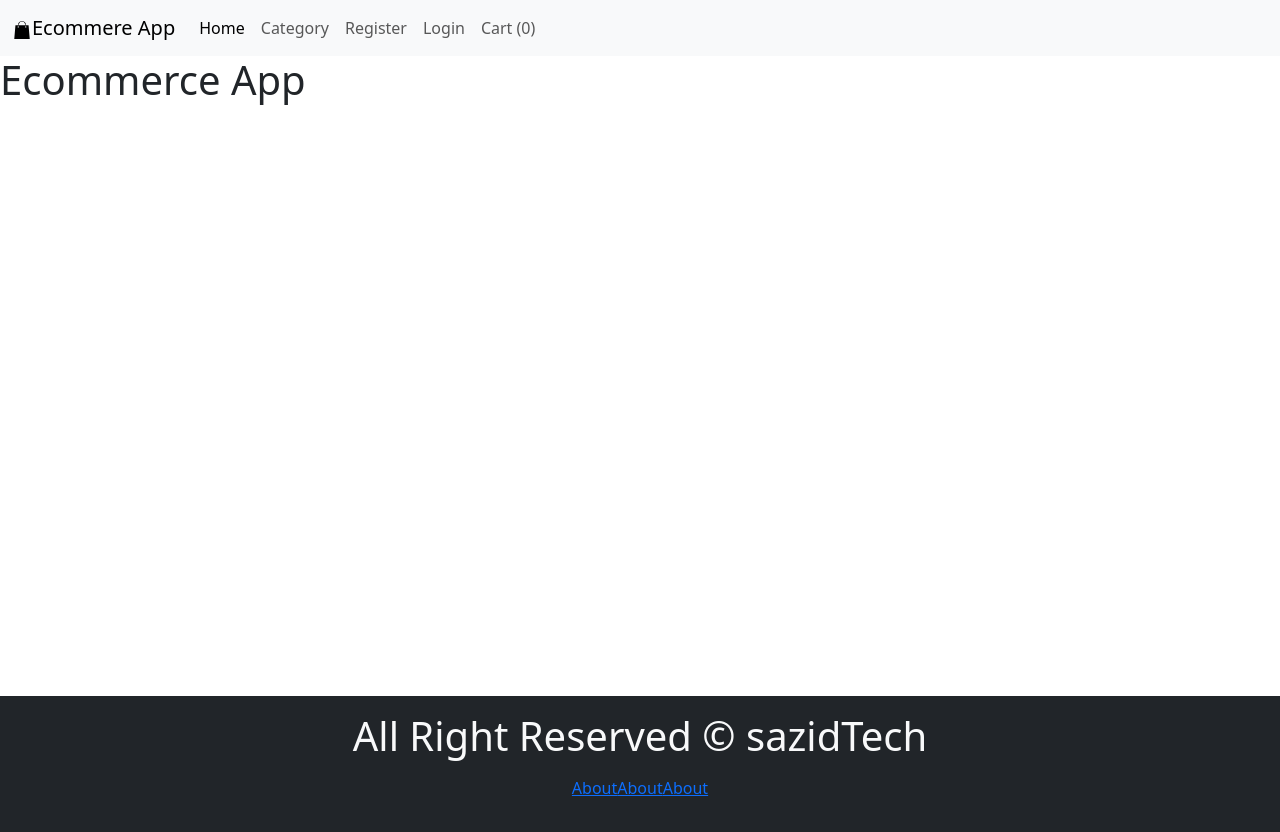
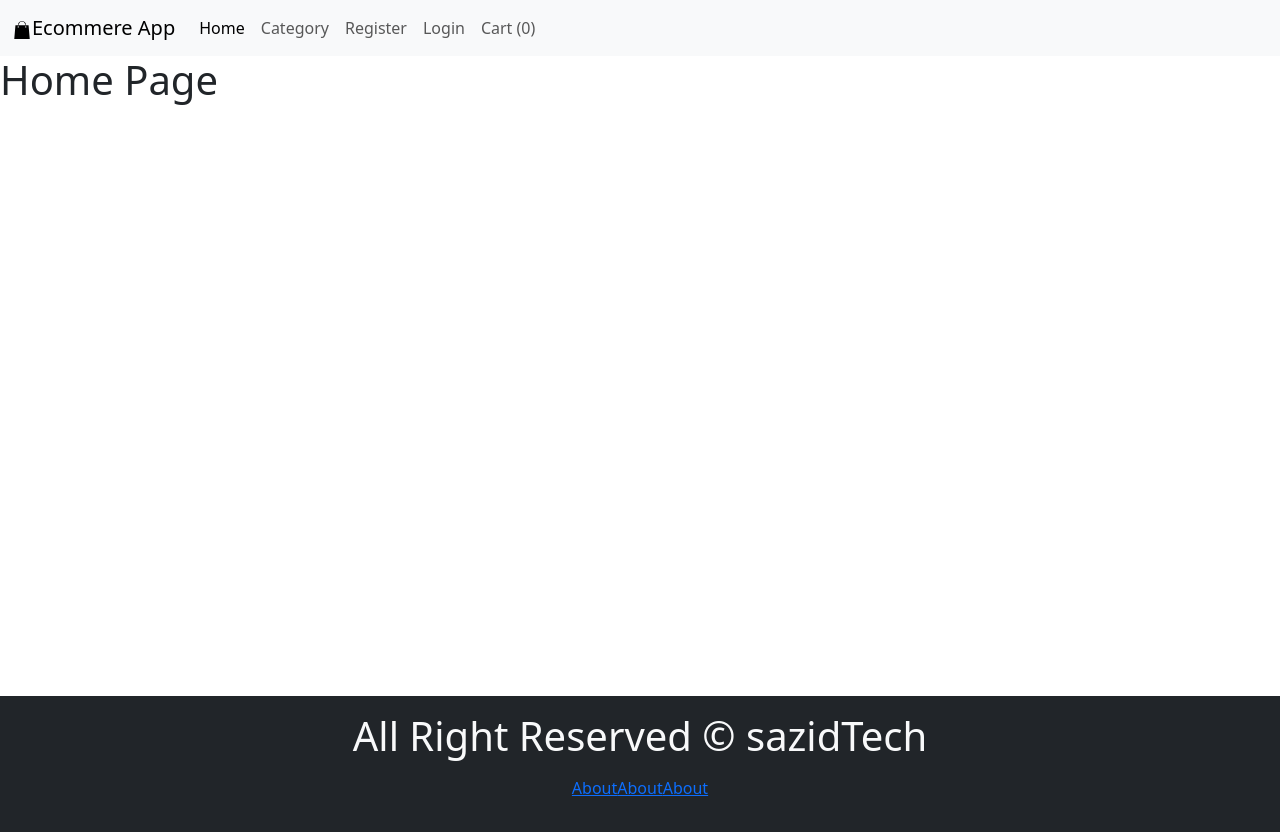
Before and after one commit to okCompiled/ecommerce, a React (Create React App) app in the folder client/: page / in a window 1280 px wide. Built offline with nearby package versions, Linux system fonts and the light colour scheme.

Commit message:
link pages in app.js

```diff
--- a/client/src/App.js
+++ b/client/src/App.js
@@ -1,13 +1,20 @@
-import logo from "./logo.svg";
-import "./App.css";
-import Layout from './components/Layout/Layout'
+import {Routes, Route} from 'react-router-dom'
+import HomePage from "./pages/HomePage"
+import About from "./pages/About"
+import Contact from "./pages/Contact"
+import Policy from "./pages/Policy"
+import PageNotFound from "./pages/PageNotFound"
 
 function App() {
   return (
     <>
-    <Layout>
-      <h1>Ecommerce App</h1>
-    </Layout>
+    <Routes>
+      <Route path='/'element={<HomePage />} />
+      <Route path='/about'element={<About />} />
+      <Route path='/contact'element={<Contact />} />
+      <Route path='/policy'element={<Policy />} />
+      <Route path='*'element={<PageNotFound />} />
+    </Routes>
     </>
   );
 }
```
